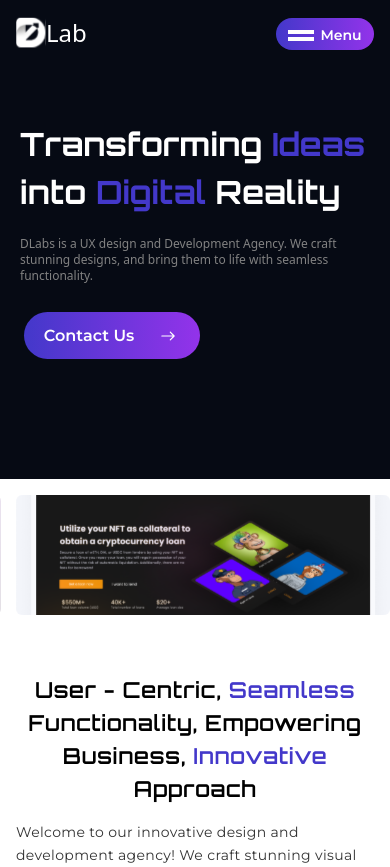
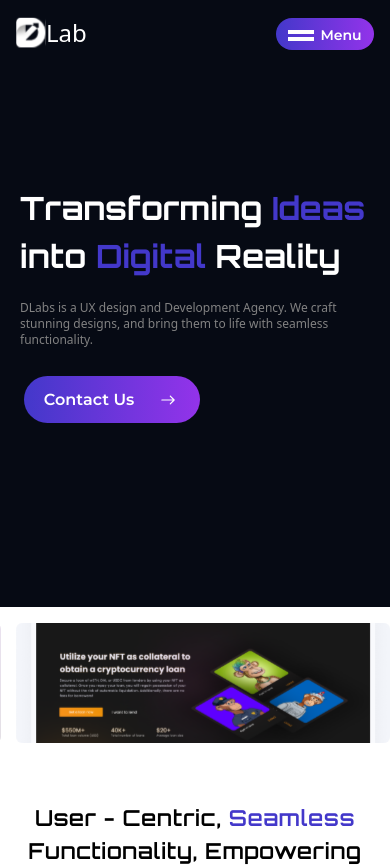
Before and after one commit to itsadaeze/Dlab, a React (Create React App) app: page / in a window 390 px wide. Shown: the top 867 px of the page. Built offline with nearby package versions, Linux system fonts and the light colour scheme.

Commit message:
worked on responsiveness

```diff
--- a/src/components/herosection.js
+++ b/src/components/herosection.js
@@ -5,7 +5,7 @@ import backgroundImage from "./../images/hero-bg.svg";
 const HeroSection = () => {
   return (
     <div className="  bg-[#060A14]   text-white lg:h-screen ">
-      <div className='max-w-[1200px]   mx-auto  py-20 md:py-0  '>
+      <div className='max-w-[1200px]   mx-auto  py-[9rem] md:py-0  '>
       <div
         className="bg-cover bg-center px-3  bg-opacity-100 md:h-screen  flex  items-center justify-center my-auto  "
         // style={{
```
